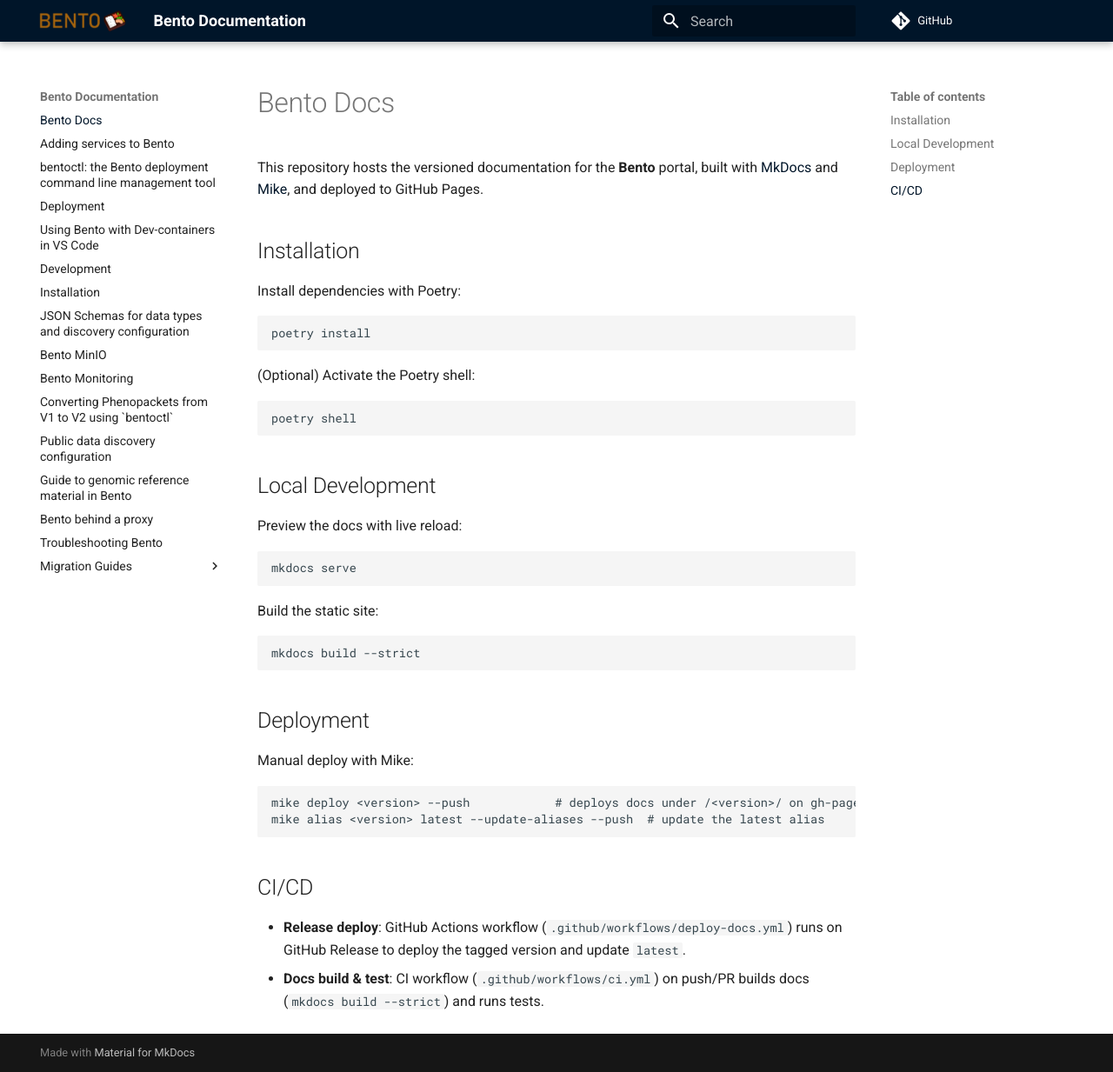
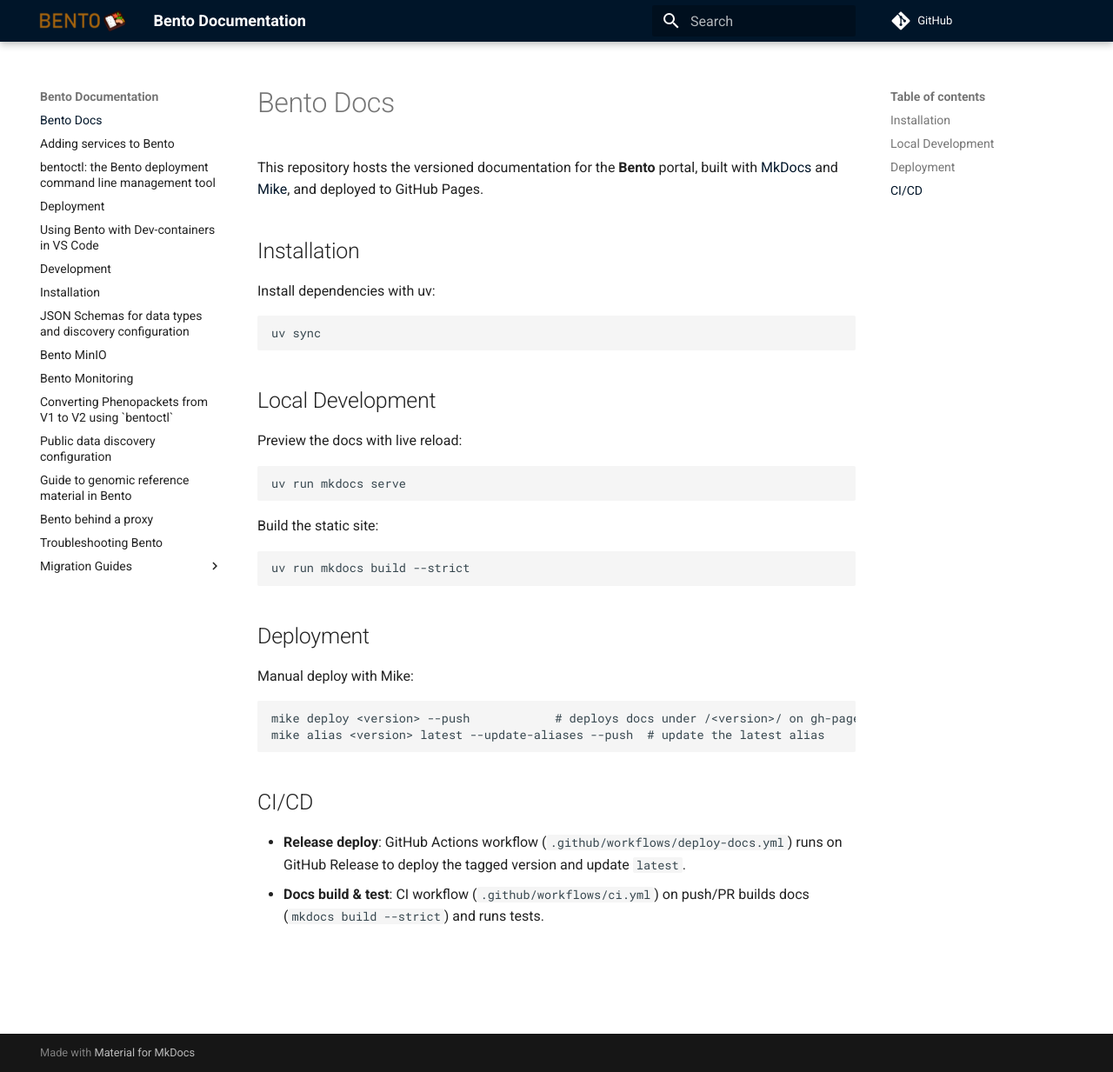
Before and after one commit to bento-platform/bento-docs, an MkDocs documentation site: the page built from docs/index.md, in a window 1280 px wide and 1233 px high. Shown: the whole window at 87% size. Built offline with MkDocs 1.6.1 and Material for MkDocs 9.7.7, drawn with Linux system fonts in a browser that asks for light colours; comment, search, counter and statistics services are not loaded.

Commit message:
updated index.md for uv

````diff
--- a/docs/index.md
+++ b/docs/index.md
@@ -4,16 +4,10 @@ This repository hosts the versioned documentation for the **Bento** portal, buil
 
 ## Installation
 
-Install dependencies with Poetry:
+Install dependencies with uv:
 
 ```bash
-poetry install
-```
-
-(Optional) Activate the Poetry shell:
-
-```bash
-poetry shell
+uv sync
 ```
 
 ## Local Development
@@ -21,13 +15,13 @@ poetry shell
 Preview the docs with live reload:
 
 ```bash
-mkdocs serve
+uv run mkdocs serve
 ```
 
 Build the static site:
 
 ```bash
-mkdocs build --strict
+uv run mkdocs build --strict
 ```
 
 ## Deployment
````
